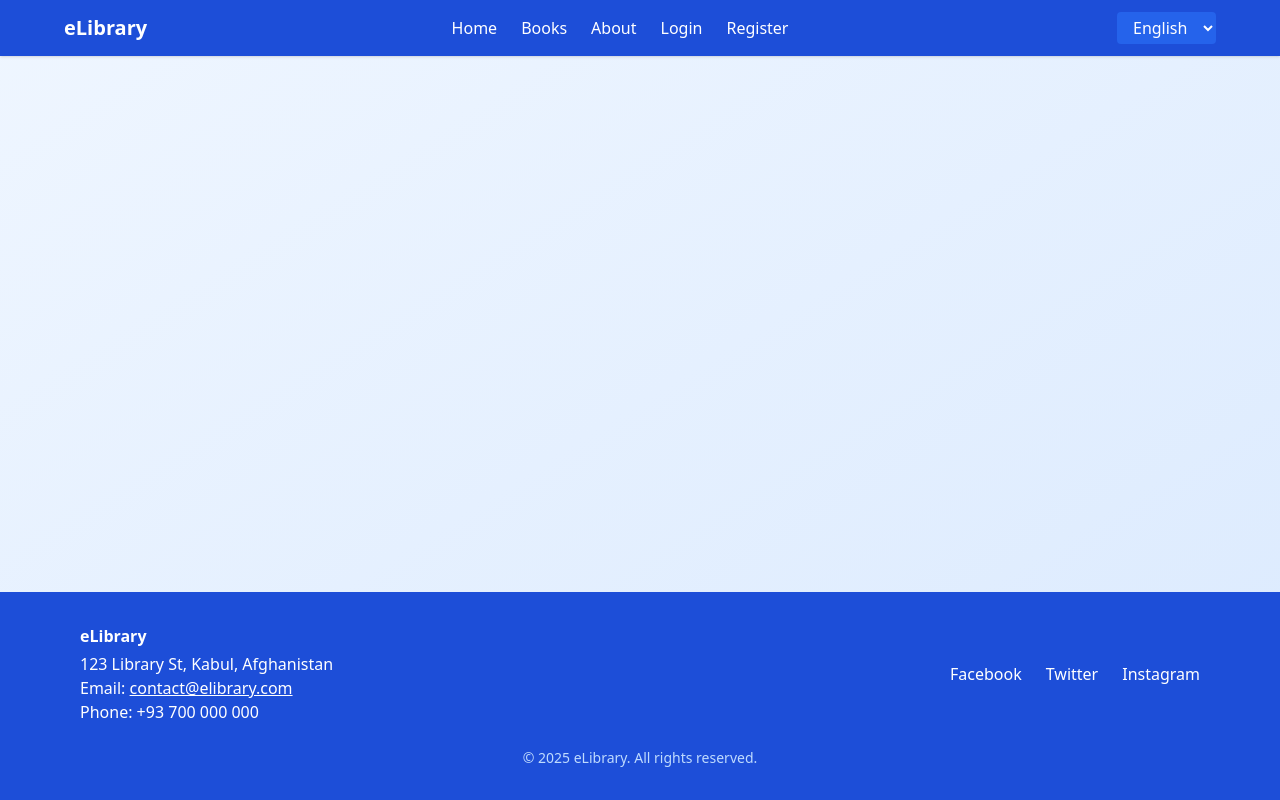
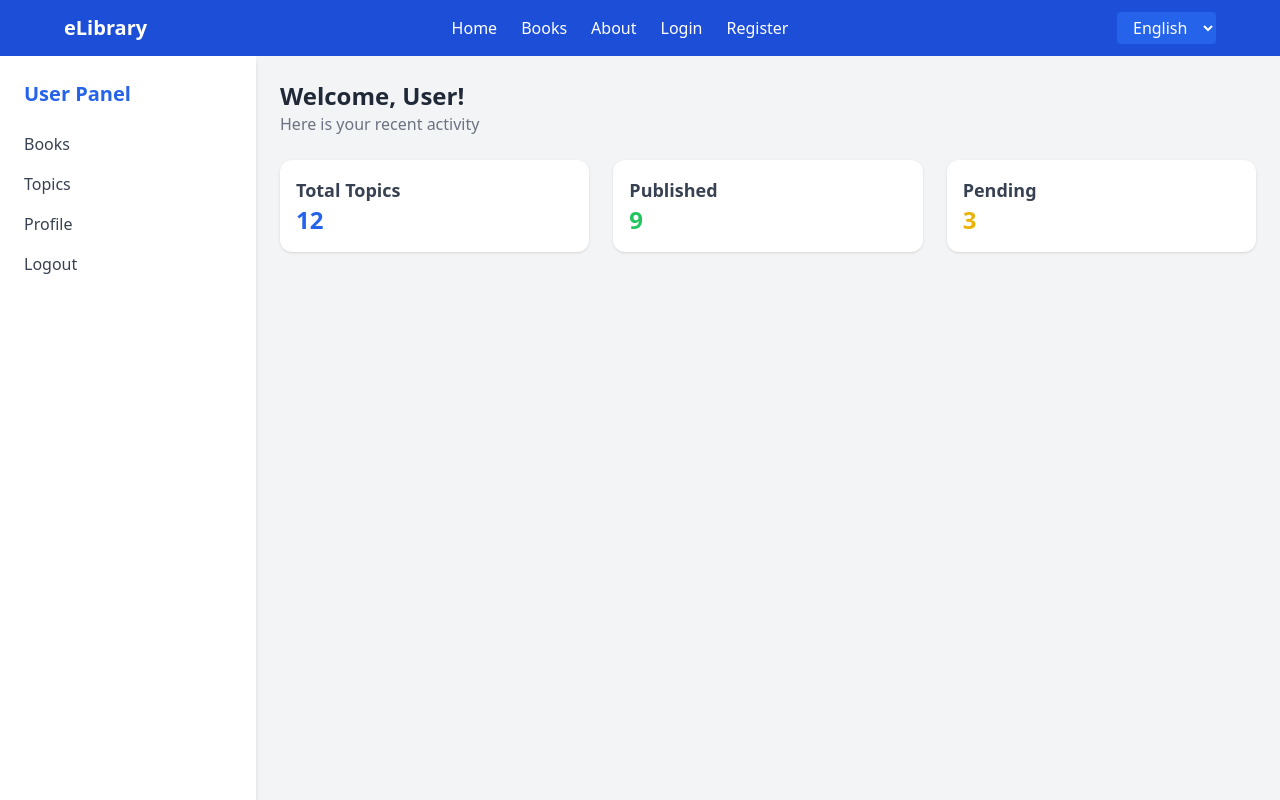
Before and after one commit to hafizullah123/ELIBRARY, a React (Create React App) app in the folder elibrary-frontend/: page /userdashboard in a window 1280 px wide. Shown: the top 800 px of the page. Built offline with nearby package versions, Linux system fonts and the light colour scheme.

Commit message:
create user dashboard

```diff
--- a/elibrary-frontend/src/App.js
+++ b/elibrary-frontend/src/App.js
@@ -13,6 +13,7 @@ import BookCategory from "./component/book-category";
 import BookForm from "./component/book-form";
 import AdminDashboard from "./component/admindashboard";
 import TopicInsertForm from "./component/topic-insertion";
+import UserDashboard from "./component/userdashboard";
 
 function App() {
   return (
@@ -38,8 +39,8 @@ function App() {
             <Route path="/book-category" element={<BookCategory />} />
             <Route path="/book-form" element={<BookForm />} />
             <Route path="/admindashboard" element={<AdminDashboard />} />
-            <Route path="/topic-insertion" element={<TopicInsertForm />} />S
-            {/* Add this line */}
+            <Route path="/topic-insertion" element={<TopicInsertForm />} />
+            <Route path="/userdashboard" element={<UserDashboard />} />
             {/* Add other routes as needed */}
           </Routes>
         </main>
--- /dev/null
+++ b/elibrary-frontend/src/component/userdashboard.js
@@ -0,0 +1,52 @@
+import React from "react";
+
+export default function UserDashboard() {
+  return (
+    <div className="min-h-screen flex bg-gray-100">
+      {/* Sidebar */}
+      <aside className="w-64 bg-white shadow-md p-6">
+        <h2 className="text-xl font-bold text-blue-600 mb-6">User Panel</h2>
+        <nav className="space-y-4">
+          <a href="#" className="text-gray-700 hover:text-blue-600 block">
+            Books
+          </a>
+          <a href="#" className="text-gray-700 hover:text-blue-600 block">
+            Topics
+          </a>
+          <a href="#" className="text-gray-700 hover:text-blue-600 block">
+            Profile
+          </a>
+          <a href="#" className="text-gray-700 hover:text-blue-600 block">
+            Logout
+          </a>
+        </nav>
+      </aside>
+
+      {/* Main Content */}
+      <main className="flex-1 p-6">
+        <header className="mb-6">
+          <h1 className="text-2xl font-bold text-gray-800">Welcome, User!</h1>
+          <p className="text-gray-500">Here is your recent activity</p>
+        </header>
+
+        {/* Cards Section */}
+        <section className="grid grid-cols-1 md:grid-cols-2 lg:grid-cols-3 gap-6">
+          <div className="bg-white p-4 rounded-xl shadow hover:shadow-md transition">
+            <h3 className="text-lg font-semibold text-gray-700">
+              Total Topics
+            </h3>
+            <p className="text-2xl font-bold text-blue-600">12</p>
+          </div>
+          <div className="bg-white p-4 rounded-xl shadow hover:shadow-md transition">
+            <h3 className="text-lg font-semibold text-gray-700">Published</h3>
+            <p className="text-2xl font-bold text-green-500">9</p>
+          </div>
+          <div className="bg-white p-4 rounded-xl shadow hover:shadow-md transition">
+            <h3 className="text-lg font-semibold text-gray-700">Pending</h3>
+            <p className="text-2xl font-bold text-yellow-500">3</p>
+          </div>
+        </section>
+      </main>
+    </div>
+  );
+}
```
